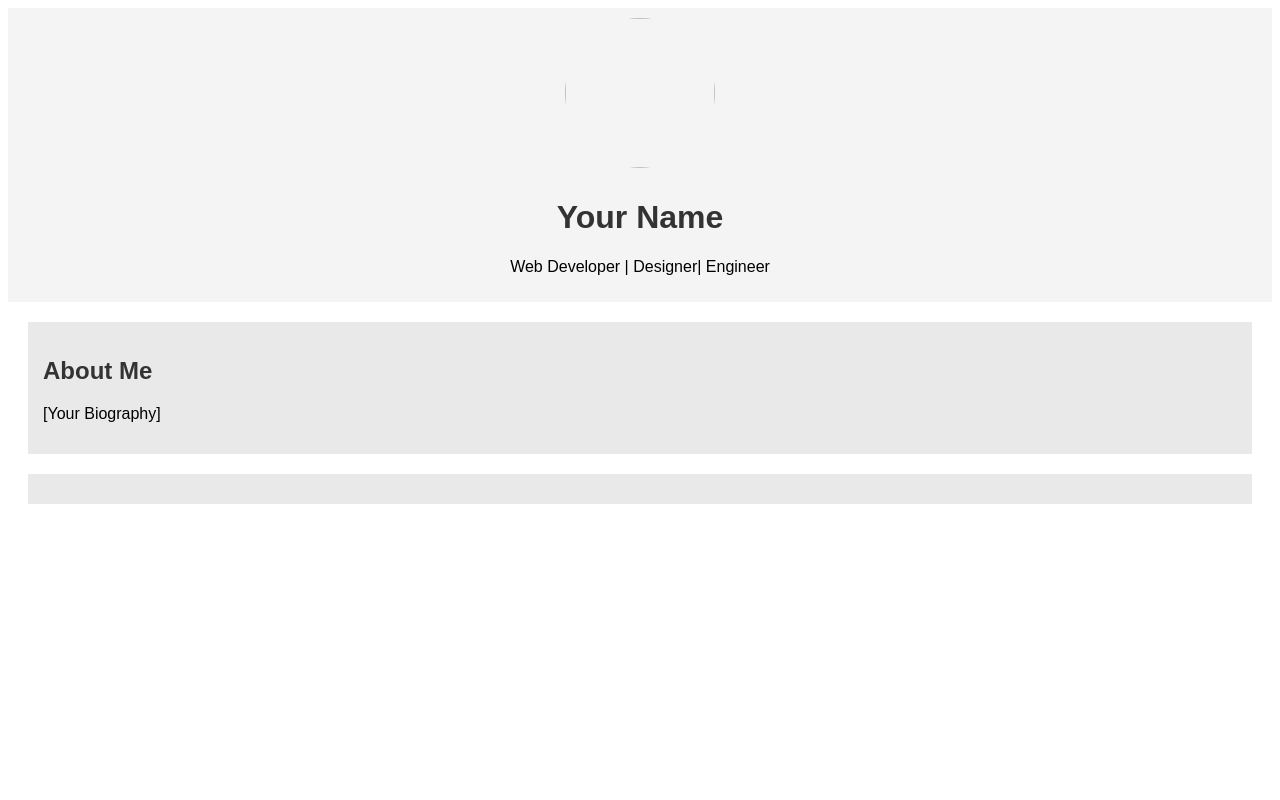
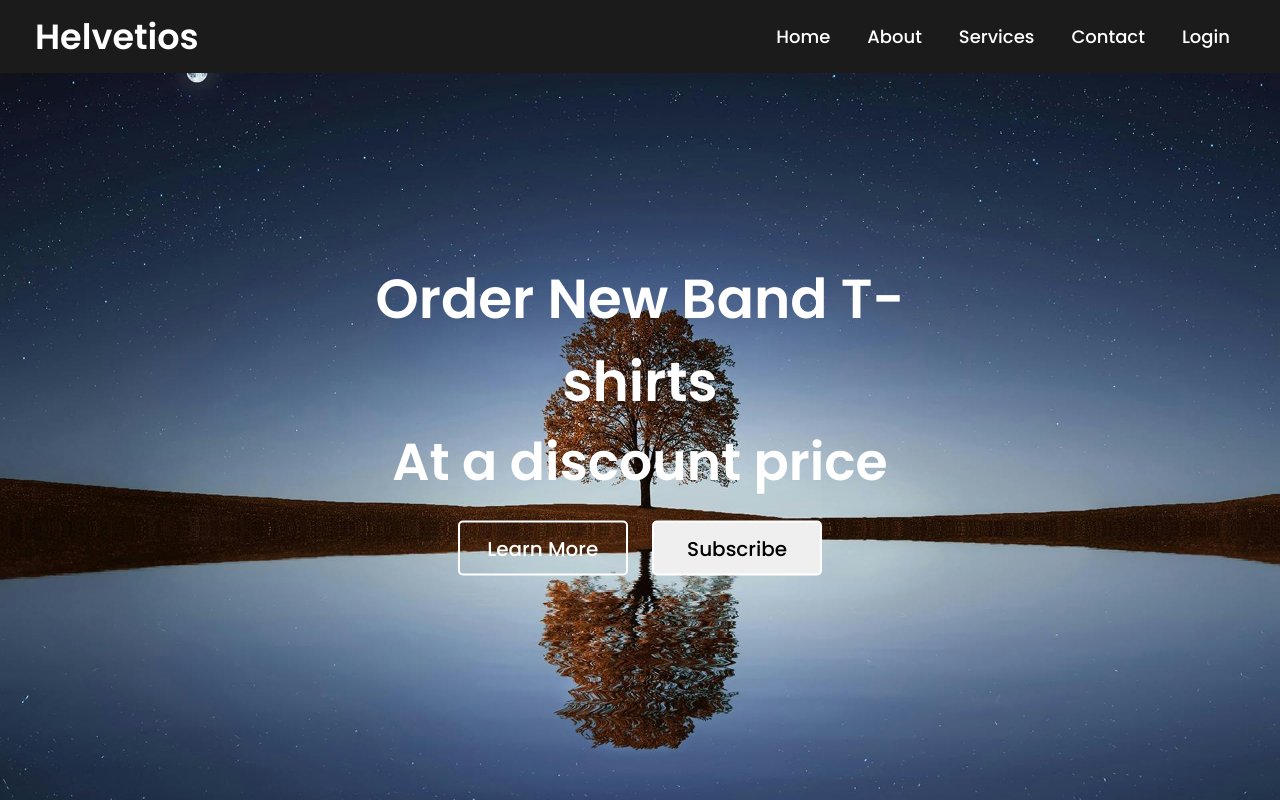
Before and after one commit to Farsheedr/Html2, a plain HTML site: page index.html in a window 1280 px wide. Drawn offline with Linux system fonts and the light colour scheme.

Commit message:
New record Store website

```diff
--- a/index.html
+++ b/index.html
@@ -1,24 +1,38 @@
-<html>
-<head>
-    <title>Your Name - Portfolio</title>
-    <link rel="stylesheet" type="text/css" href="style.css">
-</head>
-<body>
-    <header>
-        <img src="" alt="">
-        <h1> Your Name</h1>
-        <p>Web Developer | Designer| Engineer</p>
-    </header>
-    <main>
-        <section id="bio">
-            <h2>About Me</h2>
-            <p>[Your Biography]</p>
+<!DOCTYPE html>
+<html lang="en">
+    <head>
+        <meta charset="UTF-8"/>
+        <meta http-equiv="X-UA-Compatible" content="IE=edge"/>
+        <meta name="viewport" content="width=device-width, initial-scale=1.0">
+        <title>Website</title>
 
+        <link rel="stylesheet" href="style.css"/>
 
-        </section>
-        <section id="work">
+    </head>
+    <body>
+        <nav>
+            <div class="menu">
+                <div class="logo">
+                    <a href="#">Helvetios</a>
+                </div>
+                <ul>
+                    <li><a href="#">Home</a></li>
+                    <li><a href="#">About</a></li>
+                    <li><a href="#">Services</a></li>
+                    <li><a href="#">Contact</a></li>
+                    <li><a href="#">Login</a></li>
+                </ul>
+            </div>
+        </nav>
+        <div class="img"></div>
+        <div class="center">
+            <div class="title"> Order New Band T-shirts</div>
+            <div class="subtitle">At a discount price</div>
+            <div class="btns">
+                <button>Learn More</button>
+                <button>Subscribe</button>
+            </div>
+        </div>
+    </body>
 
-        </section>
-    </main>
-</body>
 </html>
--- a/style.css
+++ b/style.css
@@ -1,45 +1,112 @@
-body {
-    font-family: Arial, sans-serif;
+
+@import url('https://fonts.googleapis.com/css2?family=Poppins:ital,wght@0,100;0,200;0,300;0,400;0,500;0,600;0,700;0,800;0,900;1,100;1,200;1,300;1,400;1,500;1,600;1,700;1,800;1,900&display=swap');
+
+*{
+    margin: 0;
+    padding: 0;
+    box-sizing: border-box;
+    font-family: "Poppins", sans-serif;
 }
+nav{
+    position: fixed;
+    background: #1b1b1b;
+    width: 100%;
+    padding: 10px 0;
+}
+nav .menu{
+    max-width: 1250px;
+    margin: auto;
+    display: flex;
+    align-items: center;
+    justify-content: space-between;
+    padding: 0 20px;
+}
+.menu .logo a{
+    text-decoration: none;
+    color: #fff;
+    font-size: 35px;
+    font-weight: 600;
 
-header {
+}
+.menu ul{
+    display: inline-flex;
+}
+.menu ul li{
+    list-style: none;
+    margin-left: 7px;
+}
+.menu ul li a{
+    text-decoration: none;
+    color: #fff;
+    font-size: 18px;
+    font-weight: 500;
+
+    padding: 8px 15px;
+    border-radius: 5px;
+    transition: all 0.3s ease ;
+}
+.menu ul li a:hover{
+    background: #fff;
+    color: #000;
+}
+.img{
+    background: url('image.jpg') no-repeat;
+    height: 100vh;
+    width: 100%;
+    background-position: center;
+    background-size: cover;
+
+}
+.img ::before{
+    content: '';
+    position: absolute;
+    height: 100%;
+    width: 100%;
+    background: rgba(0, 0, 0, 0.4);
+}
+.center{
+    position: absolute;
+    top: 52%;
+    left: 50%;
+    transform: translate(-50%,-50%);
+
+    padding: 0 20px;
     text-align: center;
-    padding: 10px;
-    background-color: #f4f4f4;
 }
+.center .title{
+    color: #fff;
+    font-size: 55px;
+    font-weight: 600;
+}
+.center .subtitle{
+    color: #fff;
+    font-size: 52px;
+    font-weight: 600;
 
-header img {
-    width: 150px;
-    height: 150px;
-    border-radius: 50%;
-    margin-bottom: 10px;
 }
+.center .btns{
+    margin-top: 20px;
 
-section {
-    margin: 20px;
 }
-
-.project {
-    width: 200px; /* Square dimensions */
-    height: 200px;
-    border: 1px solid #ccc;
-    margin: 10px;
-    display: inline-block; /* Aligns the containers side by side */
-    text-align: center;
-    line-height: 200px; /* Vertically centers the text */
+.center .btns button{
+    height: 55px;
+    width: 170px;
+    border-radius: 5px;
+    border: none;
+    margin:0 10px;
+    border: 2px solid #fff;
+    font-size: 20px;
+    font-weight: 500;
+    padding:0  10px;
+    cursor: pointer;
+    outline: none;
+    transition: all 0.3s ease;
 }
-
-h1, h2 {
-    color: #333;
+.center .btns button:first-child{
+    color: #fff;
+    background: none;
 }
-
-#bio, #work {
-    background-color: #e9e9e9;
-    padding: 15px;
+.center .btns button:first-child:hover{
+    background: #fff;
+    color: #000;
 }
-
-footer {
-    background-color: #f4f4f4;
-    text-align: center;
-    padding: 10px;
-}
```
Also changed, not shown: image.jpg (added).
